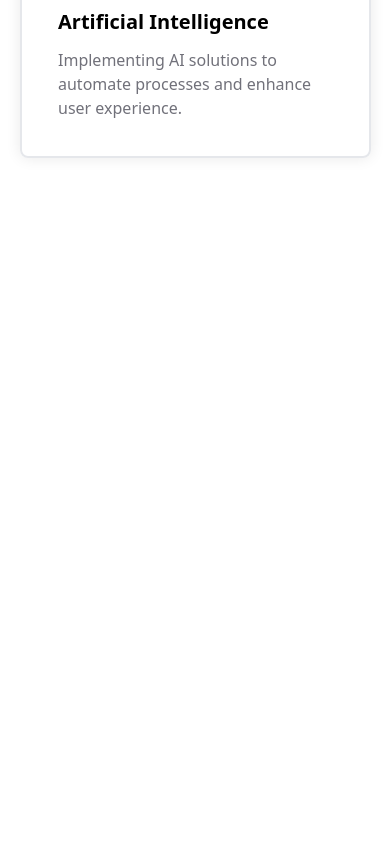
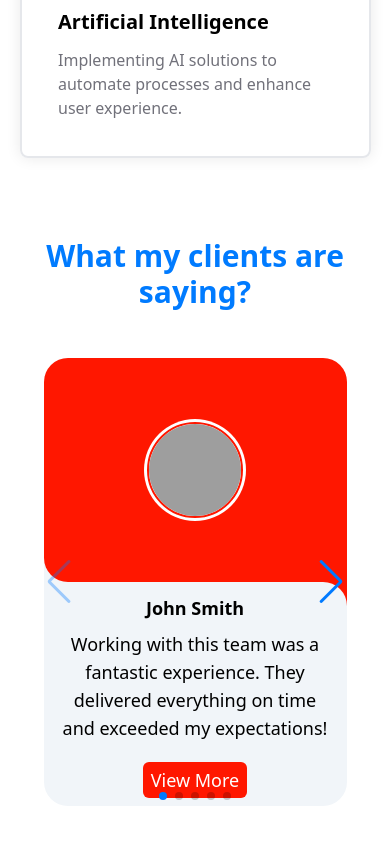
Before and after one commit to Dev-akash77/react_portfolio, a React (Vite) app: page / in a window 390 px wide. Shown: the part 7142-7986 px from the top of the page. Before the commit the page ends 7460 px from the top, so only its background shows below. Built offline with nearby package versions, Linux system fonts and the light colour scheme; grey boxes are pictures that could not be loaded.

Commit message:
testimonial done

```diff
--- a/package.json
+++ b/package.json
@@ -17,7 +17,8 @@
     "react-icons": "^5.3.0",
     "react-parallax-tilt": "^1.7.244",
     "react-router-dom": "^6.26.2",
-    "react-simple-typewriter": "^5.0.1"
+    "react-simple-typewriter": "^5.0.1",
+    "swiper": "^11.1.14"
   },
   "devDependencies": {
     "@eslint/js": "^9.9.0",
--- a/src/App.jsx
+++ b/src/App.jsx
@@ -5,6 +5,7 @@ import Project from './Pages/Project'
 import Skills from './Layout/Skills'
 import Technology from './Layout/Technology'
 import Services from './Pages/Services'
+import Testimonial from './Pages/Testimonial'
 const App = () => {
   return (
     <div className='bg-white'>
@@ -14,6 +15,7 @@ const App = () => {
       <Skills />
       <Technology />
       <Services />
+      <Testimonial />
     </div>
   )
 }
--- a/src/Pages/Services.jsx
+++ b/src/Pages/Services.jsx
@@ -54,7 +54,7 @@ const services = [
 
 const Services = () => {
   return (
-    <div className="cc mt-6 mb-[10rem]">
+    <div className="cc mt-6">
       <div className="container">
         <h2 className="md:text-4xl text-3xl text-blue font-semibold cc">
           Services We Provide
--- a/src/Pages/Testimonial.jsx
+++ b/src/Pages/Testimonial.jsx
@@ -1,9 +1,104 @@
-import React from 'react'
+import React from "react";
+import { Swiper, SwiperSlide } from "swiper/react";
+import "swiper/css";
+import "swiper/css/navigation";
+import "swiper/css/pagination"; // Import pagination styles
+import { Navigation, Pagination } from "swiper/modules";
+const Testimonial = () => {
+  const allClient = [
+    {
+      name: "John Smith",
+      review:
+        "Working with this team was a fantastic experience. They delivered everything on time and exceeded my expectations!",
+      image: "https://akash-biswas2.netlify.app/images/client5.jpg",
+      role: "CEO, Tech Solutions",
+    },
+    {
+      name: "Emily Johnson",
+      review:
+        "Their attention to detail and dedication to the project was outstanding. I highly recommend their services.",
+      image: "https://akash-biswas2.netlify.app/images/client4.jpg",
+      role: "Marketing Director, Creative Agency",
+    },
+    {
+      name: "Michael Brown",
+      review:
+        "Excellent communication throughout the project. The end product was exactly what we needed.",
+      image: "https://akash-biswas2.netlify.app/images/client9.jpg",
+      role: "Product Manager, StartUp Inc.",
+    },
+    {
+      name: "Sophia Davis",
+      review:
+        "They went above and beyond to ensure that everything was perfect. Truly exceptional service!",
+      image: "https://akash-biswas2.netlify.app/images/client1.jpg",
+      role: "Founder, Sophia's Boutique",
+    },
+    {
+      name: "David Wilson",
+      review:
+        "Their expertise helped us launch our new website smoothly and efficiently. I am very pleased with the results.",
+      image: "https://akash-biswas2.netlify.app/images/client3.jpg",
+      role: "CTO, E-Commerce Hub",
+    },
+  ];
 
-const Testimonial = () => {
   return (
-    <div>Testimonial</div>
-  )
-}
+    <div className="mb-[10rem] mt-[5rem]">
+      <div className="container mx-auto px-4">
+        <h2 className="md:text-4xl text-3xl text-blue font-semibold text-center mb-10">
+          What my clients are saying?
+        </h2>
+        <Swiper
+          navigation={true}
+          modules={[Navigation, Pagination]}
+          pagination={{
+            clickable: true,
+          }}
+          className="mySwiper mt-10 p-2"
+          spaceBetween={30}
+          slidesPerView={1}
+          breakpoints={{
+            640: {
+              slidesPerView: 1,
+            },
+            768: {
+              slidesPerView: 2,
+            },
+            1024: {
+              slidesPerView: 3,
+            },
+          }}
+        >
+          {allClient.map((client, index) => (
+            <SwiperSlide
+              key={index}
+              className="flex items-center justify-center h-[28rem] flex-col rounded-3xl overflow-hidden bg-slate-100"
+            >
+              <div className="h-1/2 bg-[#ff1700] w-full cc testimonial_up rounded-bl-3xl">
+                <div className="bg-white p-[.2rem] overflow-hidden rounded-full cc">
+                  <img
+                    src={client.image}
+                    alt={client.name}
+                    className="w-[6rem] h-[6rem] rounded-full border-[.15rem] border-[#ff1700] object-cover "
+                  />
+                </div>
+              </div>
+              <div className="h-1/2 w-full">
+                <h3 className="text-lg cc font-bold mt-3">{client.name}</h3>
+                <p className="mt-2 cc px-4 text-lg text-center font-medium">
+                  {client.review}
+                </p>
+                <div className="cc">
+                  <button className="px-2 py-1 border-0 outline-none bg-[#ff1700] rounded-md text-lg font-medium text-white mt-5 duration-150 hover:scale-105">View More</button>
+                </div>
+              </div>
+            </SwiperSlide>
+          ))}
+        </Swiper>
+      </div>
+    </div>
+  );
+};
 
-export default Testimonial
+export default Testimonial;
--- a/src/index.css
+++ b/src/index.css
@@ -182,3 +182,20 @@ html {
     width: 4rem;
   }
 }
+.testimonial_up{
+  position: relative;
+}
+.testimonial_up::after,.testimonial_up::before{
+  content: '';
+  position: absolute;
+  width: 2rem;
+  height: 2rem;
+  background-color:  #ff1700;
+  right: 0;
+  bottom:-2rem;
+}
+.testimonial_up::after{
+  border-radius: 0px 24px 0px 0px;
+  background-color: #f1f5f9;
+  z-index: 222;
+}
```
Also changed, not shown: 1 other file (tests, documents, lock files or other folders).
